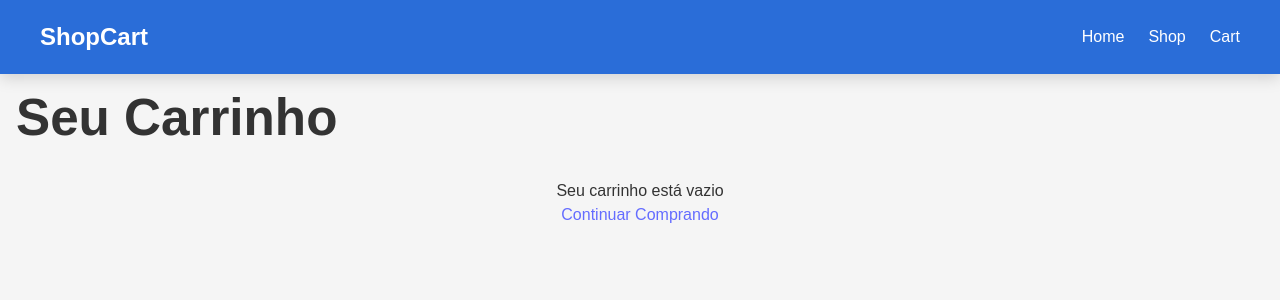
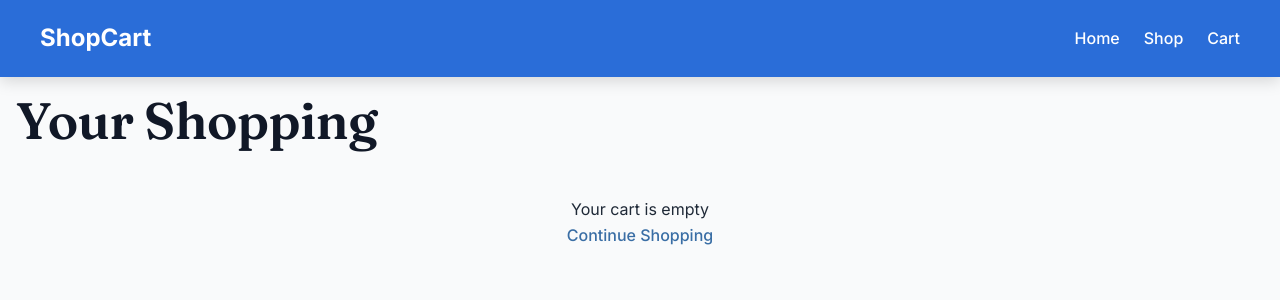
Before and after one commit to leonardo-dos-santos/Shopping-Cart, a React (Vite) app: page /cart in a window 1280 px wide. Shown: the top 300 px of the page. Built offline with nearby package versions, Linux system fonts and the light colour scheme.

Commit message:
Finalizando melhorias gerais no site 3.0

```diff
--- a/src/index.css
+++ b/src/index.css
@@ -1,12 +1,51 @@
+@import url('https://fonts.googleapis.com/css2?family=Inter:wght@300;400;500;600;700&display=swap');
+@import url('https://fonts.googleapis.com/css2?family=Fraunces:opsz,wght@9..144,400;9..144,500;9..144,600;9..144,700&display=swap');
+
 :root {
-  font-family: system-ui, Avenir, Helvetica, Arial, sans-serif;
-  line-height: 1.5;
-  font-weight: 400;
+  /* Color System */
+  --color-primary: #3a6ea5;
+  --color-primary-light: #4a80bd;
+  --color-primary-dark: #2a5a8a;
 
-  color-scheme: light dark;
-  color: rgba(255, 255, 255, 0.87);
-  background-color: #242424;
+  --color-secondary: #ff6b6b;
+  --color-secondary-light: #ff8585;
+  --color-secondary-dark: #e55151;
 
+  --color-neutral-50: #f9fafb;
+  --color-neutral-100: #f3f4f6;
+  --color-neutral-200: #e5e7eb;
+  --color-neutral-300: #d1d5db;
+  --color-neutral-400: #9ca3af;
+  --color-neutral-500: #6b7280;
+  --color-neutral-600: #4b5563;
+  --color-neutral-700: #374151;
+  --color-neutral-800: #1f2937;
+  --color-neutral-900: #111827;
+
+  /* Typography */
+  --font-primary: 'Inter', system-ui, -apple-system, sans-serif;
+  --font-display: 'Fraunces', Georgia, serif;
+
+  /* Spacing System */
+  --space-xs: 0.25rem;
+  --space-sm: 0.5rem;
+  --space-md: 1rem;
+  --space-lg: 1.5rem;
+  --space-xl: 2rem;
+  --space-2xl: 3rem;
+
+  /* Border Radius */
+  --radius-sm: 4px;
+  --radius-md: 8px;
+  --radius-lg: 12px;
+  --radius-full: 9999px;
+
+  /* Shadows */
+  --shadow-sm: 0 1px 2px rgba(0, 0, 0, 0.05);
+  --shadow-md: 0 4px 6px -1px rgba(0, 0, 0, 0.1), 0 2px 4px -1px rgba(0, 0, 0, 0.06);
+  --shadow-lg: 0 10px 15px -3px rgba(0, 0, 0, 0.1), 0 4px 6px -2px rgba(0, 0, 0, 0.05);
+
+  /* Base Styles */
   font-synthesis: none;
   text-rendering: optimizeLegibility;
   -webkit-font-smoothing: antialiased;
@@ -15,14 +54,14 @@
 
 a {
   font-weight: 500;
-  color: #646cff;
-  text-decoration: inherit;
-}
-a:hover {
-  color: #535bf2;
+  color: var(--color-primary);
+  text-decoration: none;
+  transition: color 0.2s ease;
 }
 
-@import url('https://fonts.googleapis.com/css2?family=Poppins:wght@300;400;500;600;700&family=Montserrat:wght@400;500;600;700&display=swap');
+a:hover {
+  color: var(--color-primary-dark);
+}
 
 * {
   box-sizing: border-box;
@@ -34,12 +73,39 @@ html, body, #root {
   width: 100%;
   max-width: 100%;
   overflow-x: hidden;
-  font-family: 'Poppins', sans-serif;
+  font-family: var(--font-primary);
+  font-size: 16px;
+  line-height: 1.6;
+  background-color: var(--color-neutral-50);
+  color: var(--color-neutral-800);
 }
 
 h1, h2, h3, h4, h5, h6 {
-  font-family: 'Montserrat', sans-serif;
+  font-family: var(--font-display);
   font-weight: 600;
+  letter-spacing: -0.01em;
+  color: var(--color-neutral-900);
+  margin-bottom: var(--space-md);
+}
+
+button, .btn {
+  font-family: var(--font-primary);
+  font-weight: 500;
+  letter-spacing: 0.01em;
+  border-radius: var(--radius-md);
+  border: none;
+  background-color: var(--color-primary);
+  color: white;
+  padding: var(--space-sm) var(--space-lg);
+  cursor: pointer;
+  transition: all 0.2s ease;
+  box-shadow: var(--shadow-sm);
+}
+
+button:hover, .btn:hover {
+  background-color: var(--color-primary-dark);
+  transform: translateY(-1px);
+  box-shadow: var(--shadow-md);
 }
 
 body {
--- a/src/pages/Cart.jsx
+++ b/src/pages/Cart.jsx
@@ -58,12 +58,12 @@ function Cart() {
 
   return (
     <div className="cart-container">
-      <h1>Seu Carrinho</h1>
+      <h1>Your Shopping</h1>
 
       {cart && cart.length === 0 ? (
         <div className="empty-cart">
-          <p>Seu carrinho está vazio</p>
-          <Link to="/shop" className="continue-shopping">Continuar Comprando</Link>
+          <p>Your cart is empty</p>
+          <Link to="/shop" className="continue-shopping">Continue Shopping</Link>
         </div>
       ) : (
         <>
```
